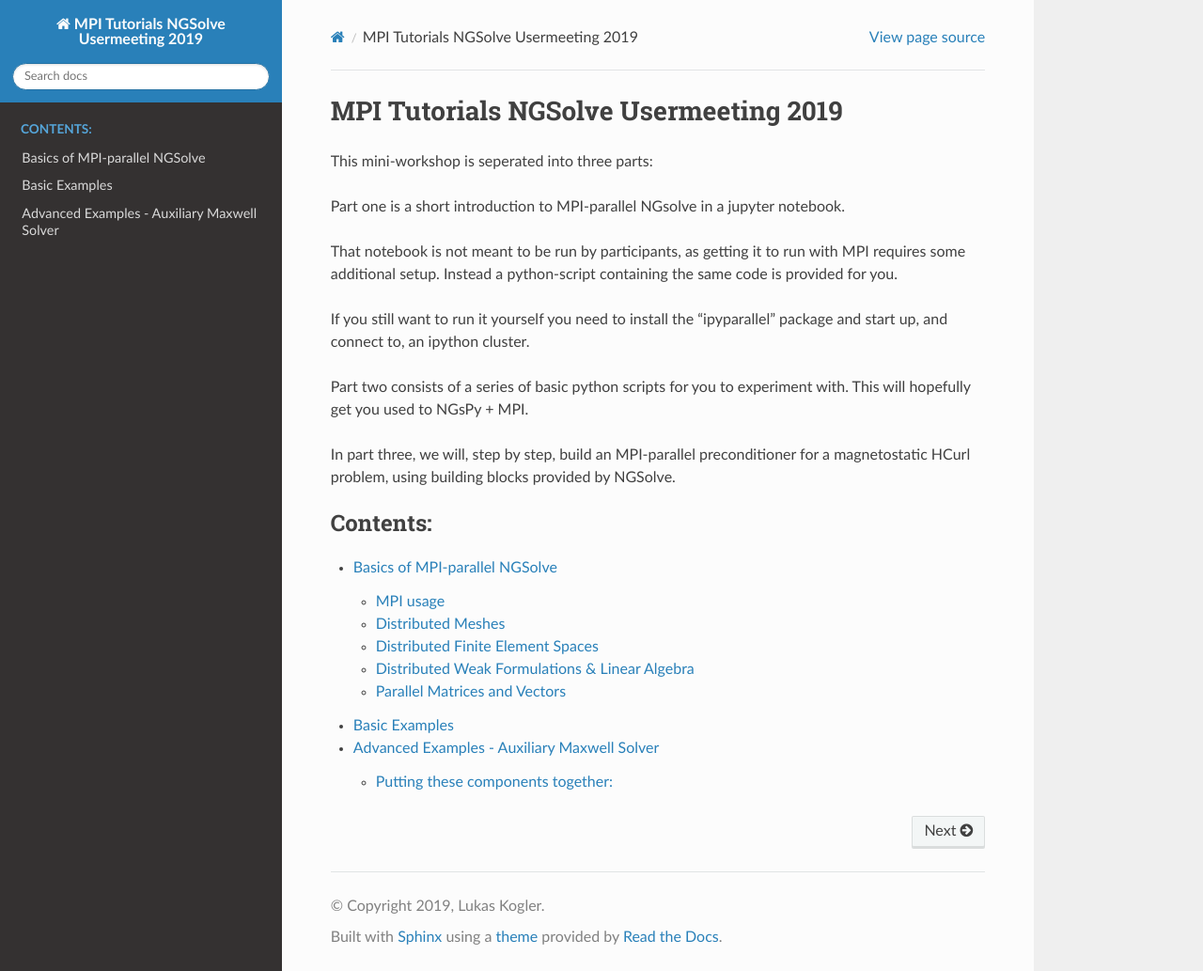
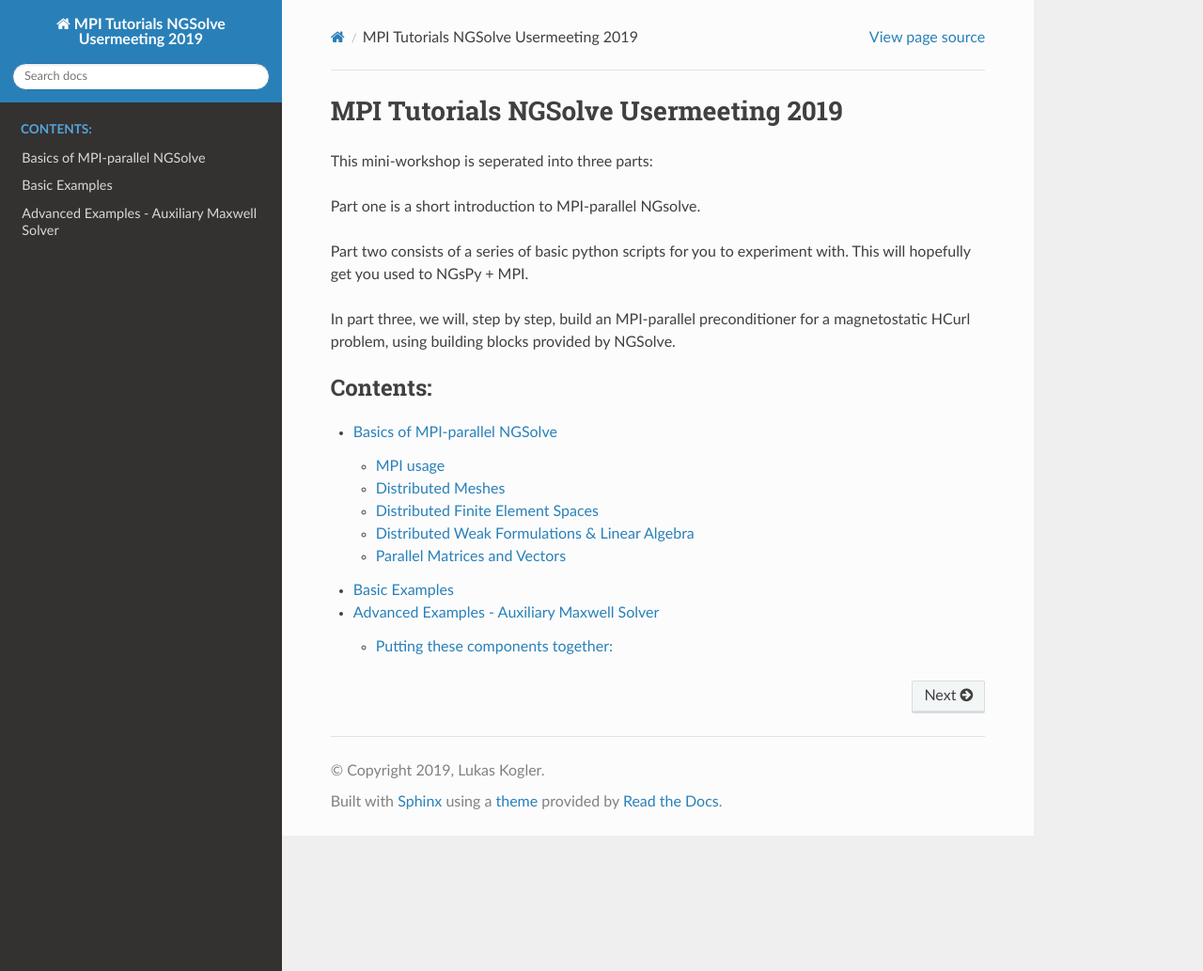
Before and after one commit to LukasKogler/user_meeting_19_mpi_tutorials, a Sphinx documentation site: the page built from docu/source/index.rst, in a window 1280 px wide and 1033 px high. Shown: the whole window at 94% size. Built offline with Sphinx 7.4.7 and the Read the Docs theme 2.0.0, drawn with Linux system fonts in a browser that asks for light colours; formulas are drawn with MathJax 3.

Commit message:
more comments

```diff
--- a/docu/source/index.rst
+++ b/docu/source/index.rst
@@ -8,14 +8,7 @@
 
 This mini-workshop is seperated into three parts:
 
-Part one is a short introduction to MPI-parallel NGsolve in a jupyter notebook.
-
-That notebook is not meant to be run by participants, as getting it to run with MPI
-requires some additional setup. Instead a python-script containing the same code
-is provided for you.
-
-If you still want to run it yourself you need to install the "ipyparallel" package
-and start up, and connect to, an ipython cluster.
+Part one is a short introduction to MPI-parallel NGsolve.
 
 Part two consists of a series of basic python scripts for you to experiment with.
 This will hopefully get you used to NGsPy + MPI.
```
Also changed, not shown: 1 other file.
